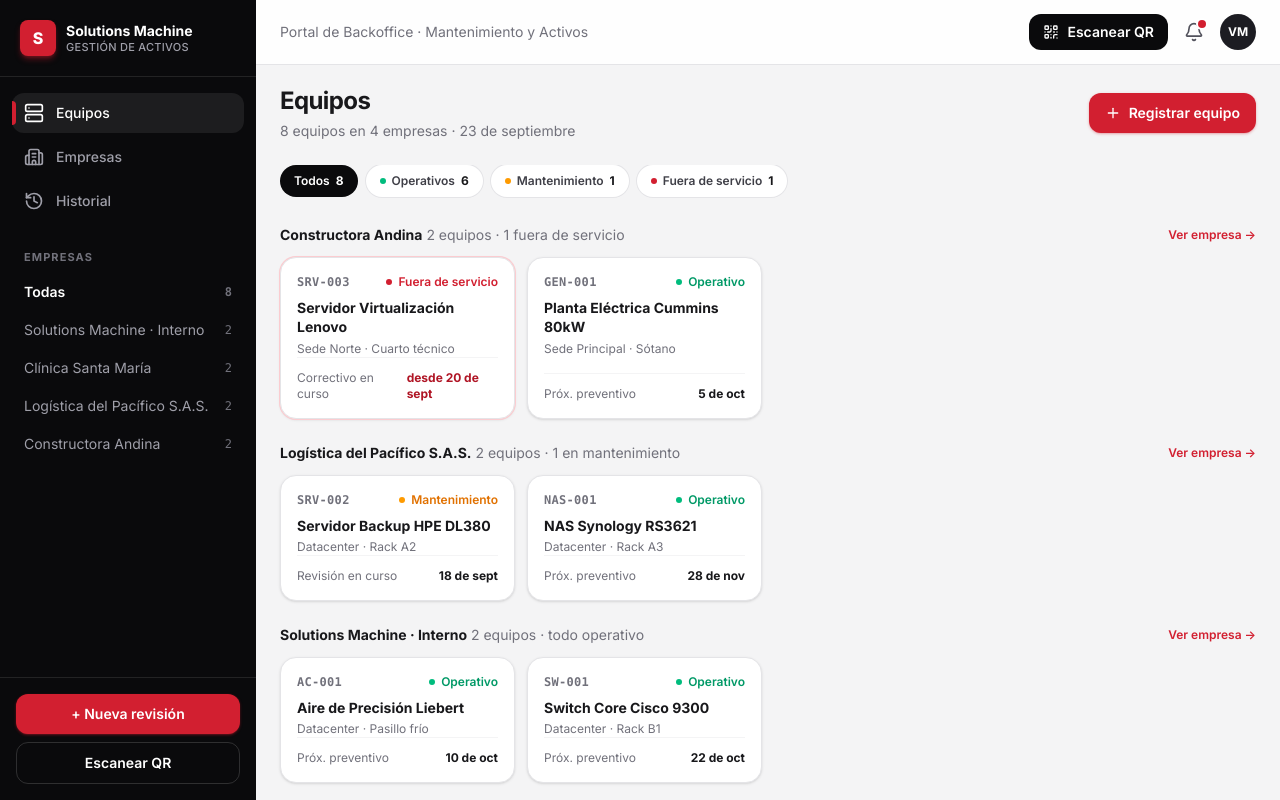
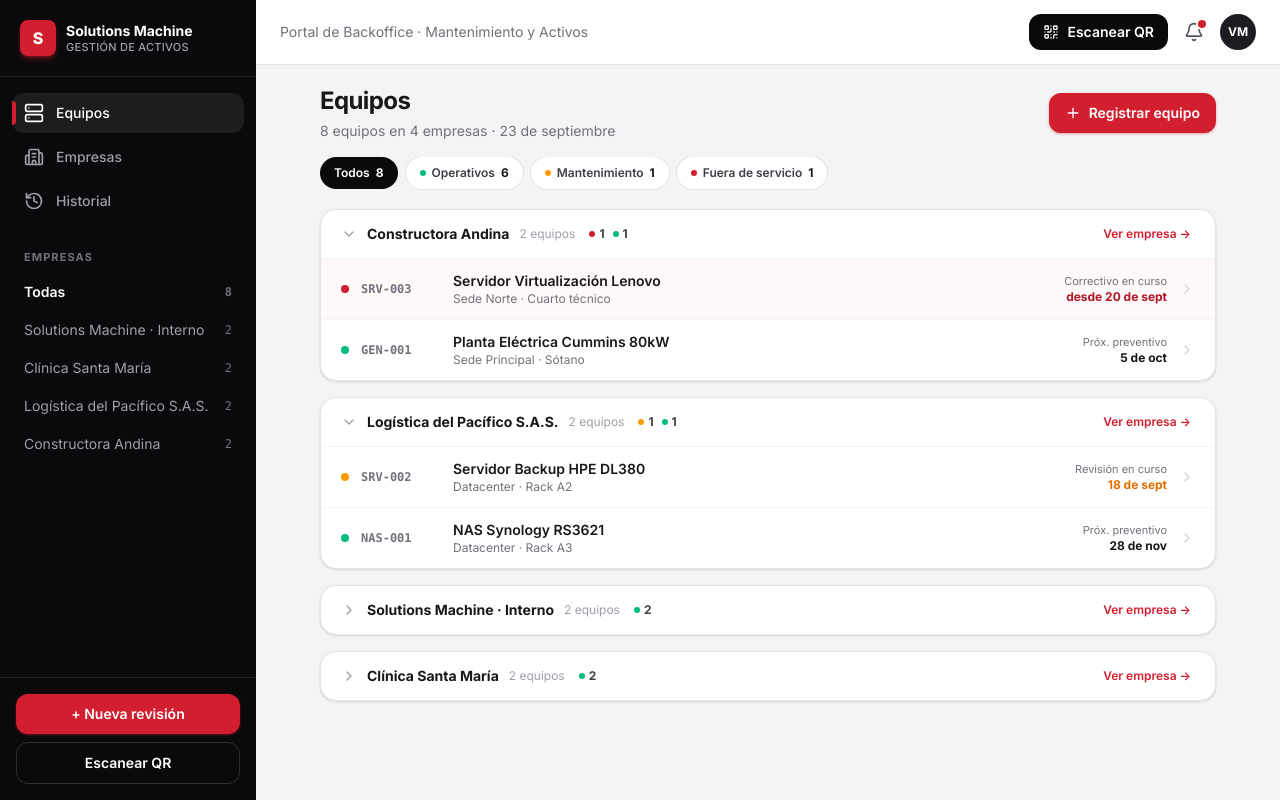
Before and after one commit to vmarrerop/SOLUTIONS, a React (Vite) app in the folder frontend/: page /equipos in a window 1280 px wide. Shown: the top 800 px of the page. Built offline with nearby package versions, Linux system fonts and the light colour scheme.

Commit message:
feat(frontend): compact accordion layout for equipment view

```diff
--- a/frontend/src/pages/EquiposPage.tsx
+++ b/frontend/src/pages/EquiposPage.tsx
@@ -1,6 +1,6 @@
 import { useMemo, useState } from 'react'
 import { Link, useSearchParams } from 'react-router-dom'
-import { Plus } from 'lucide-react'
+import { ChevronDown, ChevronRight, Plus } from 'lucide-react'
 import { Button, Card, PageHeader, cx } from '../components/ui'
 import { useData } from '../store/DataContext'
 import type { EstadoEquipo, Equipo } from '../types'
@@ -11,7 +11,7 @@
 > = {
   operativo: { label: 'Operativo', dot: 'bg-emerald-500', text: 'text-emerald-600' },
   mantenimiento: { label: 'Mantenimiento', dot: 'bg-amber-500', text: 'text-amber-600' },
-  fuera_servicio: { label: 'Fuera de servicio', dot: 'bg-brand-600', text: 'text-brand-600' },
+  fuera_servicio: { label: 'Fuera de servicio', dot: 'bg-brand-600', text: 'text-brand-700' },
 }
 
 /* Lo que falla va primero */
@@ -40,40 +40,42 @@
   return { label: 'Próx. preventivo', valor: fechaCorta(eq.proximaRevision) }
 }
 
-function EquipoCard({ eq }: { eq: Equipo }) {
+function EquipoRow({ eq }: { eq: Equipo }) {
   const est = ESTADOS[eq.estado]
   const footer = footerDe(eq)
   return (
-    <Link to={`/equipos/${eq.id}`} className="block h-full">
-      <Card
+    <Link
+      to={`/equipos/${eq.id}`}
       className={cx(
-          'flex h-full flex-col p-4 transition-shadow hover:shadow-md',
-          eq.estado === 'fuera_servicio' && 'border-brand-300 ring-1 ring-brand-200',
+        'flex items-center gap-3 px-4 py-3 transition-colors hover:bg-zinc-50 sm:px-5',
+        eq.estado === 'fuera_servicio' && 'bg-brand-50/50 hover:bg-brand-50',
       )}
     >
-        <div className="flex items-center justify-between gap-2">
-          <span className="font-mono text-xs font-semibold tracking-wide text-zinc-500">
+      <span className={cx('size-2 shrink-0 rounded-full', est.dot)} title={est.label} />
+      <span className="hidden w-20 shrink-0 font-mono text-xs font-semibold text-zinc-500 sm:block">
         {eq.codigo}
       </span>
-          <span className={cx('flex items-center gap-1.5 text-xs font-semibold', est.text)}>
-            <span className={cx('size-1.5 rounded-full', est.dot)} />
-            {est.label}
+      <span className="min-w-0 flex-1">
+        <span className="block truncate text-sm font-semibold text-zinc-900">
+          {eq.nombre}
         </span>
-        </div>
-        <p className="mt-2 text-sm leading-snug font-bold text-zinc-900">{eq.nombre}</p>
-        <p className="mt-1 text-xs text-zinc-500">{eq.ubicacion}</p>
-        <div className="mt-auto flex items-end justify-between gap-2 border-t border-zinc-100 pt-3">
-          <span className="text-xs text-zinc-500">{footer.label}</span>
+        <span className="block truncate text-xs text-zinc-500">
+          <span className="font-mono sm:hidden">{eq.codigo} · </span>
+          {eq.ubicacion}
+        </span>
+      </span>
+      <span className="shrink-0 text-right">
+        <span className="hidden text-[11px] text-zinc-500 sm:block">{footer.label}</span>
         <span
           className={cx(
-              'text-xs font-bold',
-              eq.estado === 'fuera_servicio' ? 'text-brand-700' : 'text-zinc-900',
+            'block text-xs font-bold',
+            eq.estado === 'operativo' ? 'text-zinc-900' : est.text,
           )}
         >
           {footer.valor}
         </span>
-        </div>
-      </Card>
+      </span>
+      <ChevronRight className="size-4 shrink-0 text-zinc-300" />
     </Link>
   )
 }
@@ -82,6 +84,7 @@
   const { equipos, empresas } = useData()
   const [params] = useSearchParams()
   const [filtro, setFiltro] = useState<EstadoEquipo | 'todos'>('todos')
+  const [abiertas, setAbiertas] = useState<Record<string, boolean>>({})
   const empresaFiltro = params.get('empresa') ?? ''
 
   const conteos = useMemo(() => {
@@ -105,7 +108,7 @@
           .filter((e) => !empresaFiltro || e.empresaId === empresaFiltro)
           .filter((e) => filtro === 'todos' || e.estado === filtro)
           .sort((a, b) => PESO[a.estado] - PESO[b.estado])
-        return { empresa, lista, todos: equipos.filter((e) => e.empresaId === empresa.id) }
+        return { empresa, lista }
       })
       .filter((g) => g.lista.length > 0 && (!empresaFiltro || g.empresa.id === empresaFiltro))
       .sort(
@@ -114,16 +117,6 @@
           Math.min(...b.lista.map((e) => PESO[e.estado])),
       )
   }, [empresas, equipos, filtro, empresaFiltro])
-
-  const resumenDe = (lista: Equipo[]) => {
-    const fuera = lista.filter((e) => e.estado === 'fuera_servicio').length
-    const mant = lista.filter((e) => e.estado === 'mantenimiento').length
-    const partes = [`${lista.length} ${lista.length === 1 ? 'equipo' : 'equipos'}`]
-    if (fuera) partes.push(`${fuera} fuera de servicio`)
-    else if (mant) partes.push(`${mant} en mantenimiento`)
-    else partes.push('todo operativo')
-    return partes.join(' · ')
-  }
 
   const hoy = new Date().toLocaleDateString('es-CO', { day: 'numeric', month: 'long' })
   const empresaSel = empresas.find((e) => e.id === empresaFiltro)
@@ -136,7 +129,7 @@
   ]
 
   return (
-    <div className="space-y-6">
+    <div className="mx-auto max-w-4xl space-y-4">
       <PageHeader
         title={empresaSel ? empresaSel.nombre : 'Equipos'}
         subtitle={
@@ -177,30 +170,71 @@
         ))}
       </div>
 
-      {/* Grupos por empresa */}
-      {grupos.map(({ empresa, lista }) => (
-        <section key={empresa.id} className="space-y-3">
-          <div className="flex items-center justify-between gap-3">
-            <p className="text-sm">
-              <span className="font-bold text-zinc-900">{empresa.nombre}</span>{' '}
-              <span className="text-zinc-500">{resumenDe(lista)}</span>
-            </p>
+      {/* Panel por empresa (acordeón) */}
+      {grupos.map(({ empresa, lista }) => {
+        const tieneProblemas = lista.some((e) => e.estado !== 'operativo')
+        const abierta = abiertas[empresa.id] ?? (tieneProblemas || Boolean(empresaFiltro))
+        const porEstado = (est: EstadoEquipo) => lista.filter((e) => e.estado === est).length
+
+        return (
+          <Card key={empresa.id} className="overflow-hidden">
+            <div className="flex items-center gap-1 pr-3 sm:pr-4">
+              <button
+                type="button"
+                onClick={() =>
+                  setAbiertas((a) => ({ ...a, [empresa.id]: !abierta }))
+                }
+                className="flex min-w-0 flex-1 items-center gap-2.5 px-4 py-3.5 text-left transition-colors hover:bg-zinc-50 sm:px-5"
+              >
+                <ChevronDown
+                  className={cx(
+                    'size-4 shrink-0 text-zinc-400 transition-transform',
+                    !abierta && '-rotate-90',
+                  )}
+                />
+                <span className="truncate text-sm font-bold text-zinc-900">
+                  {empresa.nombre}
+                </span>
+                <span className="hidden shrink-0 text-xs text-zinc-400 sm:block">
+                  {lista.length} {lista.length === 1 ? 'equipo' : 'equipos'}
+                </span>
+                {/* Mini-conteo por estado */}
+                <span className="ml-1 flex shrink-0 items-center gap-2">
+                  {(['fuera_servicio', 'mantenimiento', 'operativo'] as const).map(
+                    (est) =>
+                      porEstado(est) > 0 && (
+                        <span
+                          key={est}
+                          className="flex items-center gap-1 text-xs font-bold text-zinc-700"
+                          title={ESTADOS[est].label}
+                        >
+                          <span className={cx('size-1.5 rounded-full', ESTADOS[est].dot)} />
+                          {porEstado(est)}
+                        </span>
+                      ),
+                  )}
+                </span>
+              </button>
               {!empresaFiltro && (
                 <Link
                   to={`/equipos?empresa=${empresa.id}`}
-                className="shrink-0 text-xs font-semibold text-brand-600 hover:text-brand-700"
+                  className="shrink-0 rounded-lg px-2 py-1.5 text-xs font-semibold text-brand-600 transition-colors hover:bg-brand-50 hover:text-brand-700"
                 >
                   Ver empresa →
                 </Link>
               )}
             </div>
-          <div className="grid gap-3 sm:grid-cols-2 xl:grid-cols-4">
+
+            {abierta && (
+              <div className="divide-y divide-zinc-100 border-t border-zinc-100">
                 {lista.map((eq) => (
-              <EquipoCard key={eq.id} eq={eq} />
+                  <EquipoRow key={eq.id} eq={eq} />
                 ))}
               </div>
-        </section>
-      ))}
+            )}
+          </Card>
+        )
+      })}
 
       {grupos.length === 0 && (
         <Card className="p-10 text-center">
```
Lines whose indentation alone changed are shown as unchanged.
